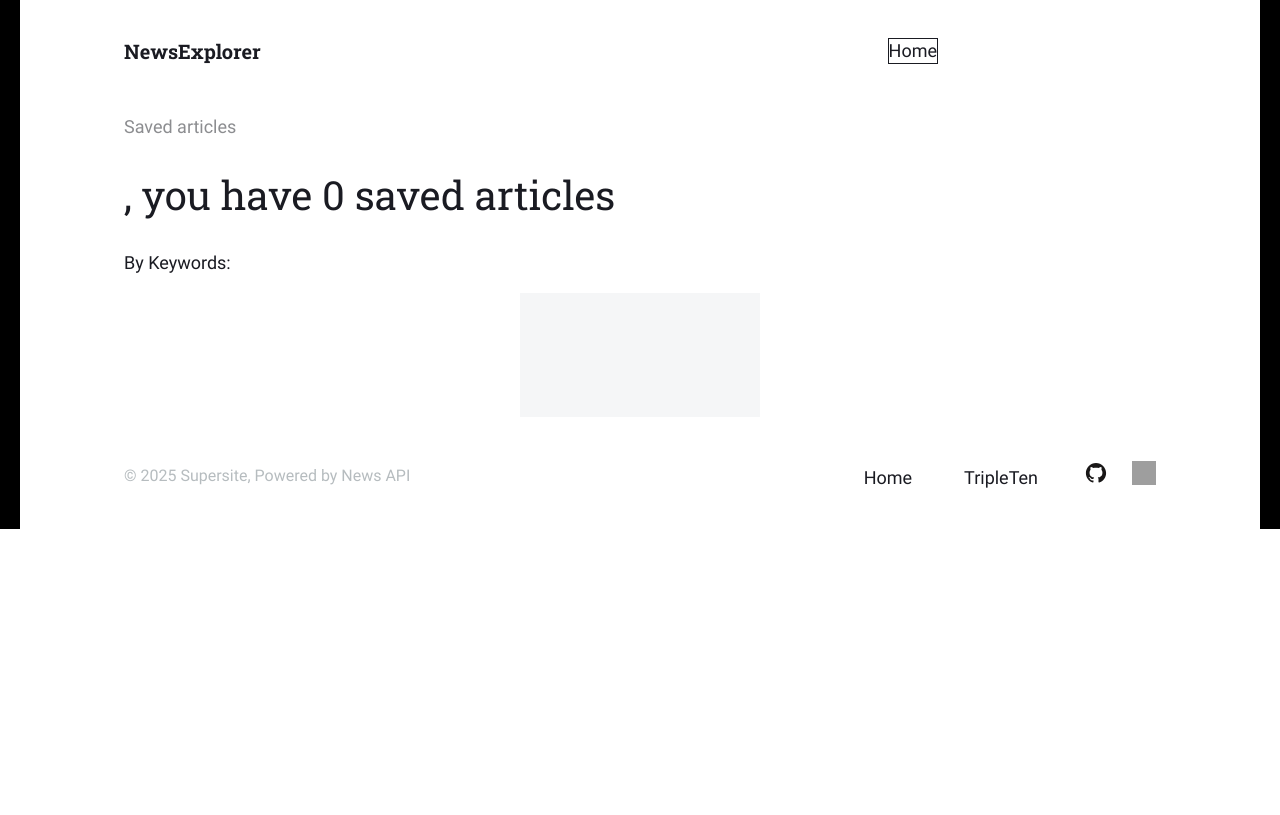
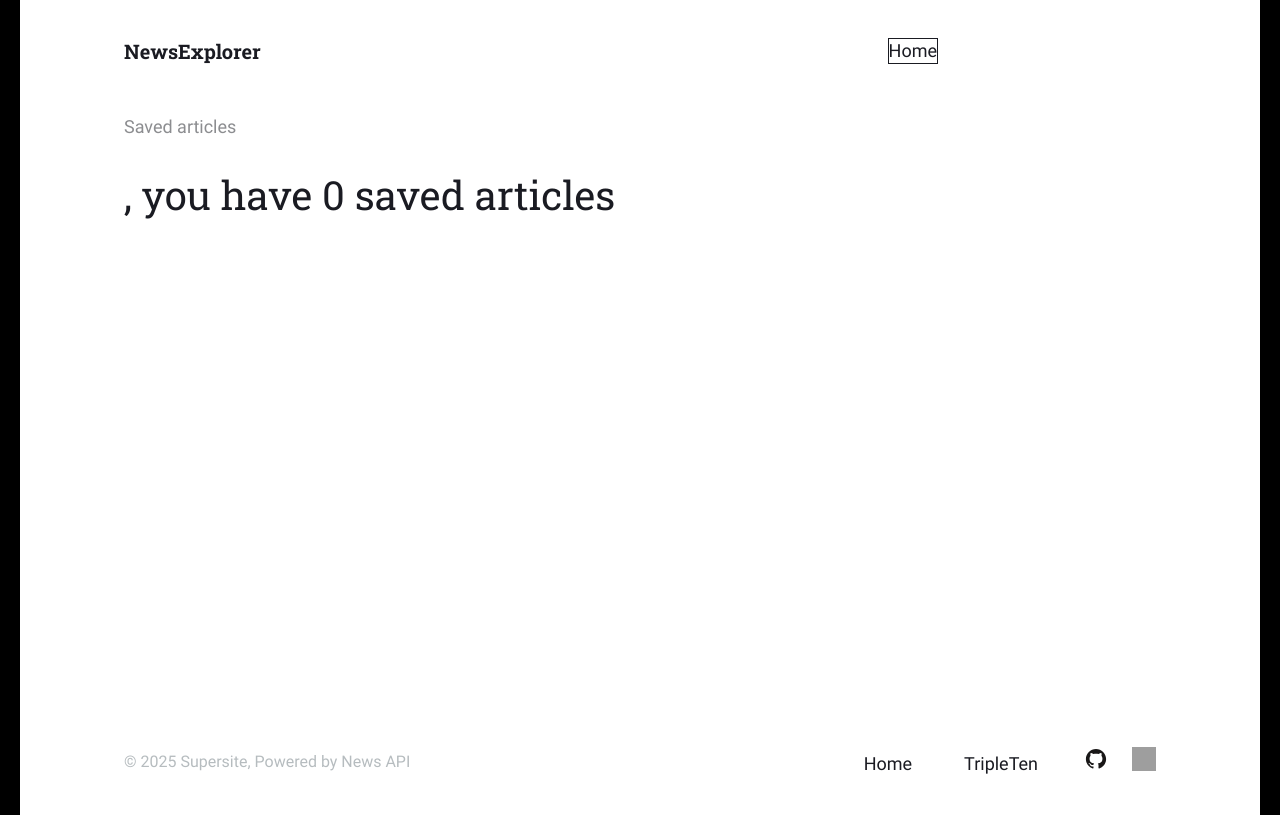
Before and after one commit to JFuton847/News-Explorer, a React (Vite) app: page /saved-articles in a window 1280 px wide. Built offline with nearby package versions, Linux system fonts and the light colour scheme; grey boxes are pictures that could not be loaded.

Commit message:
get delete button working and also fix so that when there are 0 ssaved cards the footer is not showing up in the middle of the screen

```diff
--- a/src/components/SavedArticles/SavedArticles.css
+++ b/src/components/SavedArticles/SavedArticles.css
@@ -1,8 +1,15 @@
+.savedArticles {
+  display: flex;
+  flex-direction: column;
+  min-height: 75vh;
+}
+
 .savedArticles__container {
   background-color: #ffffff;
   display: flex;
   flex-direction: column;
   box-sizing: border-box;
+  flex: 1;
 }
 
 .savedArticles__text-container {
--- a/src/components/SavedArticles/SavedArticles.jsx
+++ b/src/components/SavedArticles/SavedArticles.jsx
@@ -32,6 +32,24 @@ function SavedArticles({ currentUser }) {
     }
   }, []);
 
+  const handleDeleteArticle = (url) => {
+    // Remove from state
+    const updatedArticles = savedArticles.filter(
+      (article) => article.url !== url
+    );
+    setSavedArticles(updatedArticles);
+
+    // Remove from local storage
+    localStorage.setItem(
+      "savedArticlesDetails",
+      JSON.stringify(updatedArticles)
+    );
+
+    // Update the saved article URLs as well
+    const savedArticleUrls = updatedArticles.map((article) => article.url);
+    localStorage.setItem("savedArticles", JSON.stringify(savedArticleUrls));
+  };
+
   return (
     <div className="savedArticles">
       <div className="savedArticles__container">
@@ -40,6 +58,7 @@ function SavedArticles({ currentUser }) {
           <h2 className="savedArticles__header-text">
             {currentUser?.name}, you have {savedArticles.length} saved articles
           </h2>
+          {savedArticles.length > 0 && (
             <p className="savedArticles__keywords-text">
               By Keywords:{" "}
               <span
@@ -53,12 +72,20 @@ function SavedArticles({ currentUser }) {
                 {keywords.join(", ")}
               </span>
             </p>
+          )}
         </div>
+        {savedArticles.length > 0 ? (
           <ul className="newsCard">
             {savedArticles.map((article) => (
-            <NewsCard key={article.url} article={article} isSavedPage={true} />
+              <NewsCard
+                key={article.url}
+                article={article}
+                isSavedPage={true}
+                onDelete={handleDeleteArticle}
+              />
             ))}
           </ul>
+        ) : null}
       </div>
     </div>
   );
```
Lines whose indentation alone changed are shown as unchanged.
